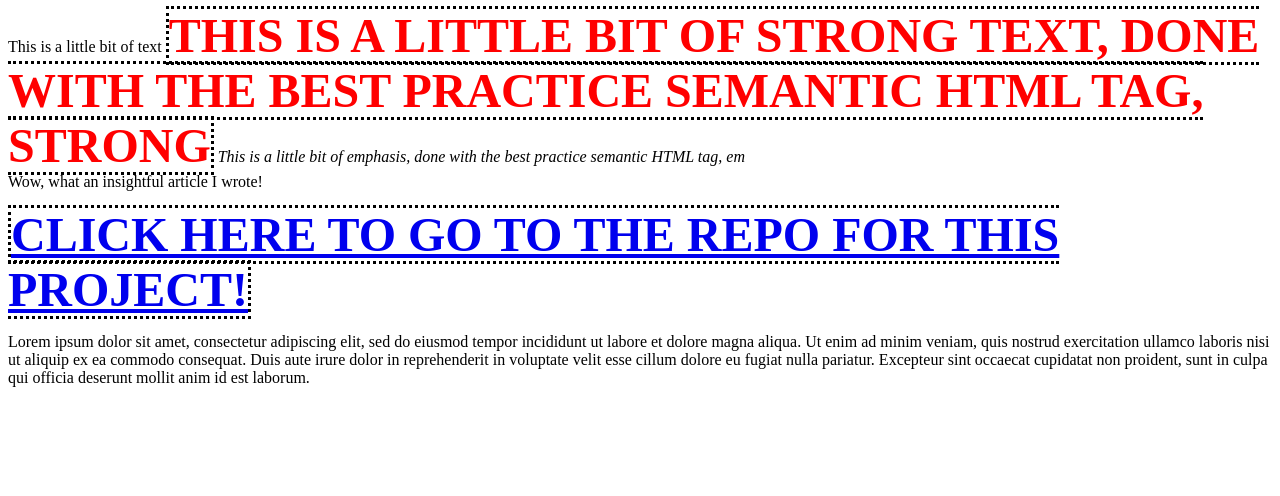
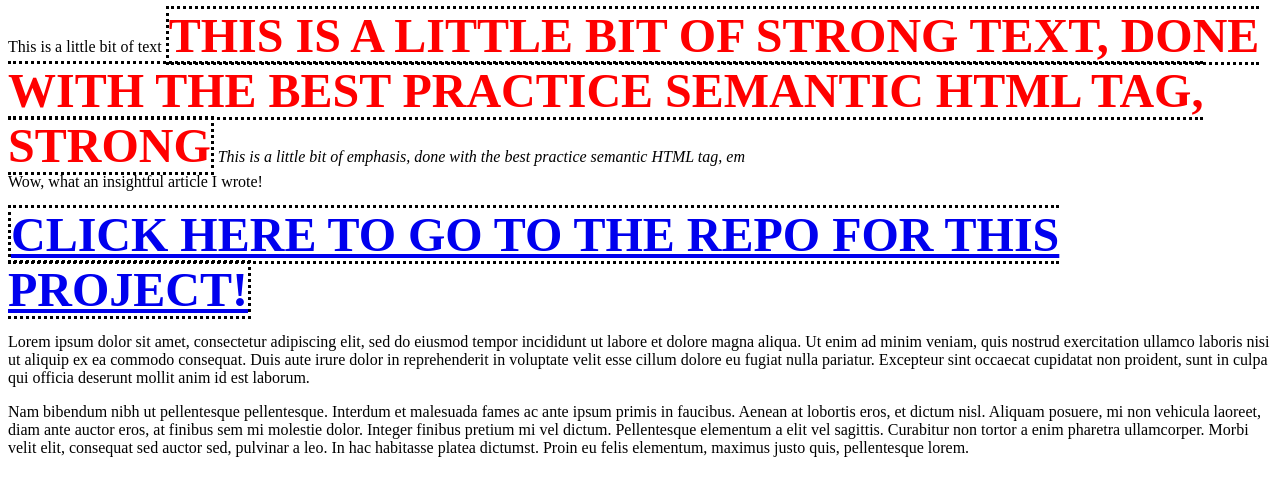
Before and after one commit to Ada-C13/html-css-review-playground, a plain HTML site: page index.html in a window 1280 px wide. Drawn offline with Linux system fonts and the light colour scheme.

Commit message:
added some dummy text

```diff
--- a/index.html
+++ b/index.html
@@ -26,6 +26,10 @@
       Lorem ipsum dolor sit amet, consectetur adipiscing elit, sed do eiusmod tempor incididunt ut labore et dolore magna aliqua. Ut enim ad minim veniam, quis nostrud exercitation ullamco laboris nisi ut aliquip ex ea commodo consequat. Duis aute irure dolor in reprehenderit in voluptate velit esse cillum dolore eu fugiat nulla pariatur. Excepteur sint occaecat cupidatat non proident, sunt in culpa qui officia deserunt mollit anim id est laborum.
     </p>
 
+    <p>
+      Nam bibendum nibh ut pellentesque pellentesque. Interdum et malesuada fames ac ante ipsum primis in faucibus. Aenean at lobortis eros, et dictum nisl. Aliquam posuere, mi non vehicula laoreet, diam ante auctor eros, at finibus sem mi molestie dolor. Integer finibus pretium mi vel dictum. Pellentesque elementum a elit vel sagittis. Curabitur non tortor a enim pharetra ullamcorper. Morbi velit elit, consequat sed auctor sed, pulvinar a leo. In hac habitasse platea dictumst. Proin eu felis elementum, maximus justo quis, pellentesque lorem.
+    </p>
+
 
 
 
```
